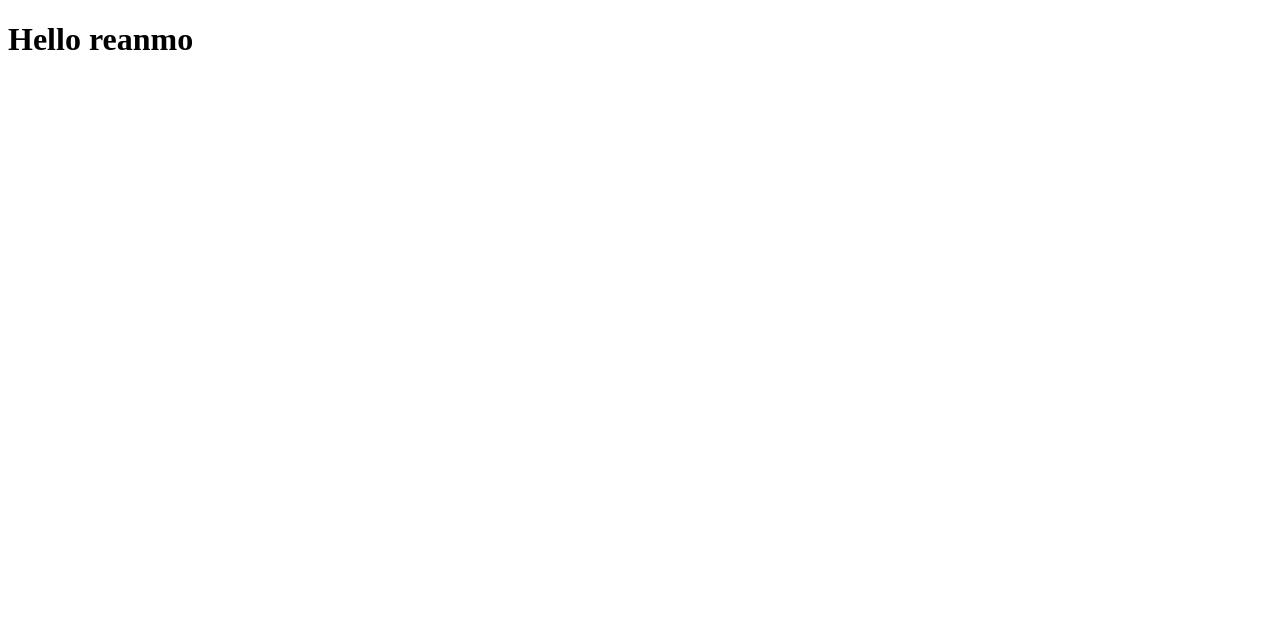
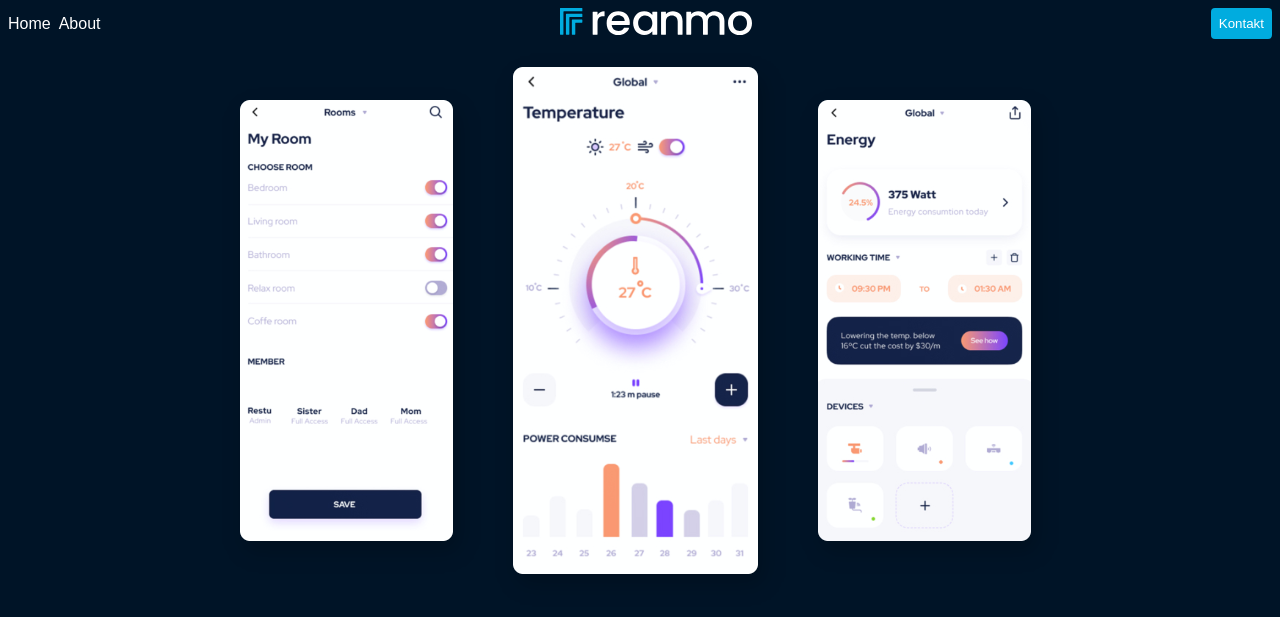
Before and after one commit to ajansen95/Grundlagen-Web, a plain HTML site: page index.html in a window 1280 px wide. Drawn offline with Linux system fonts and the light colour scheme.

Commit message:
responsive nav done

```diff
--- a/index.html
+++ b/index.html
@@ -2,9 +2,37 @@
 <html lang="en">
 <head>
     <meta charset="UTF-8">
-    <title>Title</title>
+    <title>Home</title>
+    <link rel="stylesheet" href="styles.css">
+    <link rel="stylesheet" href="https://cdnjs.cloudflare.com/ajax/libs/font-awesome/4.7.0/css/font-awesome.min.css">
+    <script src="script.js"></script>
 </head>
 <body>
-    <h1>Hello reanmo</h1>
+
+    <nav class="topnav">
+        <div id="main">
+            <a href="javascript:void(0);" class="icon" id="burger_icon" onclick="myFunction()">
+                <i class="fa fa-bars"></i>
+            </a>
+            <nav id="nav_browser">
+                <a href="index.html">Home</a>
+                <a href="about.html">About</a>
+            </nav>
+            <a href="index.html" class="active"><img id="logo" src="assets/img/reanmo_logo.svg" alt="reanmo_logo"></a>
+            <a href="about.html"><button>Kontakt</button></a>
+        </div>
+        <nav id="nav_mobile">
+            <a href="index.html">Home</a>
+            <a href="about.html">About</a>
+        </nav>
+    </nav>
+
+
+    <main>
+        <img src="assets/img/App2.png" width="273" alt="App2">
+        <img src="assets/img/App1.png" width="305" alt="App1">
+        <img src="assets/img/App3.png" width="273" alt="App3">
+    </main>
+
 </body>
 </html>
--- /dev/null
+++ b/script.js
@@ -0,0 +1,9 @@
+/* Toggle between showing and hiding the navigation menu links when the user clicks on the hamburger menu / bar icon */
+function myFunction() {
+    var x = document.getElementById("nav_mobile");
+    if (x.style.display === "flex") {
+        x.style.display = "none";
+    } else {
+        x.style.display = "flex";
+    }
+}
--- /dev/null
+++ b/styles.css
@@ -0,0 +1,82 @@
+*{
+    font-family: 'Poppins', sans-serif;
+    color: white;
+    margin: 0;
+    padding: 0;
+}
+h1{
+    color: white;
+}
+a{
+    color: white;
+}
+body{
+    background-color: #001427;
+}
+#logo{
+    width: 192px;
+}
+nav #main{
+    padding: 4px;
+    display: flex;
+    flex-direction: row;
+    justify-content: space-between;
+    align-items: center;
+}
+nav a{
+    text-decoration: none;
+}
+nav #burger_icon:hover{
+    opacity: 0.5;
+}
+nav #nav_browser{
+    display: none;
+}
+@media only screen and (min-width: 600px) {
+    nav #nav_browser {
+        display: flex;
+    }
+    nav #burger_icon{
+        display: none;
+    }
+}
+nav #nav_browser a{
+    padding: 4px;
+}
+nav #nav_mobile{
+    border: 1px solid white;
+    border-radius: 0 0 4px 0;
+    display: none;
+    flex-direction: column;
+    width: 192px;
+    height: 384px;
+}
+nav #nav_mobile a{
+    padding: 4px;
+}
+nav #nav_mobile a:hover{
+    opacity: 0.5;
+}
+button{
+    margin: 4px;
+    background-color: #00acdf;
+    border: none;
+    border-radius: 4px;
+    padding: 8px;
+}
+button:hover{
+    opacity: 0.5;
+}
+
+
+main{
+    display: flex;
+    justify-content: center;
+    align-items: center;
+    flex-direction: column;
+}
+@media only screen and (min-width: 600px) {
+    main{
+        flex-direction: row;
+    }
+}
```
Also changed, not shown: about.html (added, +34 -0 lines), assets/img/App1.png (added), assets/img/App2.png (added), assets/img/App3.png (added), assets/img/reanmo_logo.svg (added), css.css (deleted).
